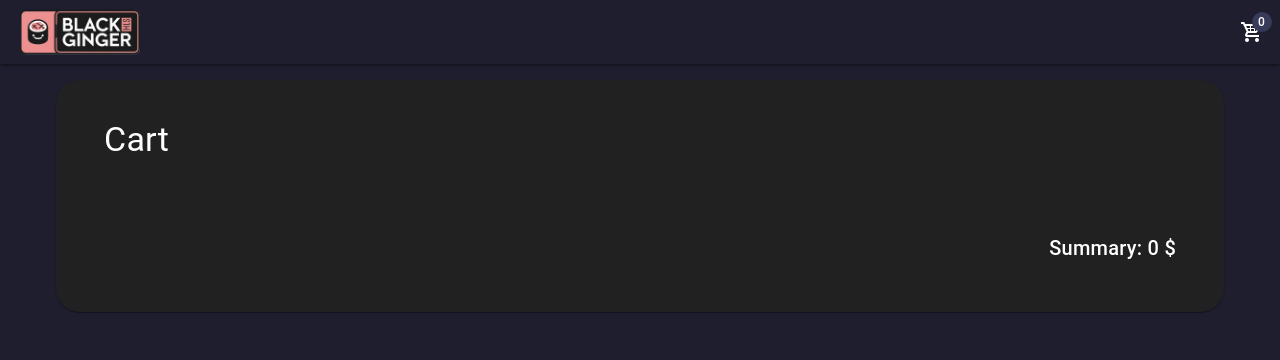
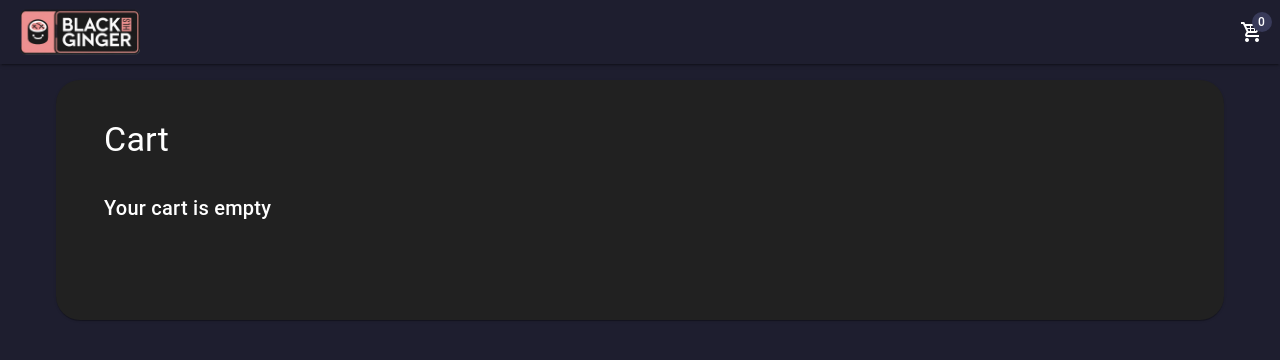
Before and after one commit to n0rahh/black-ginger-webpage, a Vue app: page /cart in a window 1280 px wide. Shown: the top 360 px of the page. Built offline with nearby package versions, Linux system fonts and the light colour scheme.

Commit message:
feat: add an empty state

```diff
--- a/src/views/Cart.vue
+++ b/src/views/Cart.vue
@@ -4,6 +4,9 @@
       <v-card-title class="mb-6">
         <h2 class="text-h4">Cart</h2>
       </v-card-title>
+      <v-card-text v-if="!cartItems.length">
+        <p class="text-h6">Your cart is empty</p>
+      </v-card-text>
       <v-card-text>
         <v-row>
           <v-col cols="12">
@@ -45,7 +48,7 @@
             </v-list>
           </v-col>
         </v-row>
-        <v-row>
+        <v-row v-if="cartItems.length">
           <v-col cols="12" class="d-flex justify-end">
             <span class="text-h6">Summary: {{ totalPrice }} $</span>
           </v-col>
```
